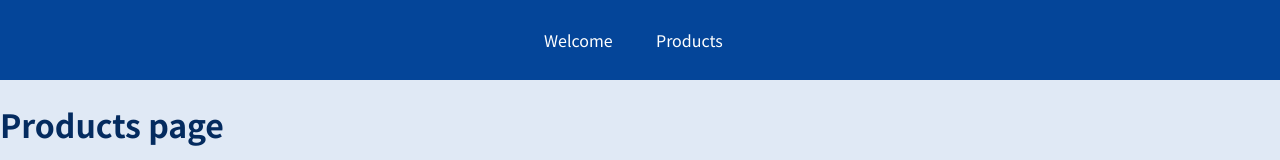
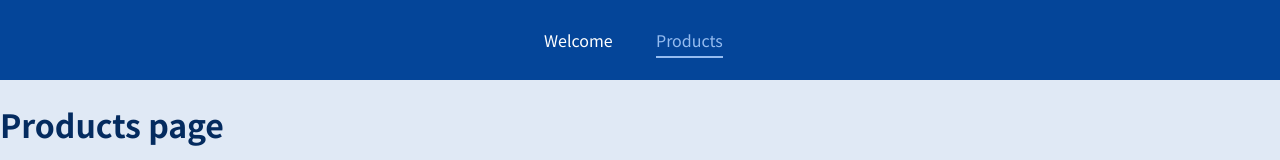
Before and after one commit to AhmadrezaMozaffary/router-react-project, a JavaScript app: page /products in a window 1280 px wide. Shown: the top 160 px of the page. Built offline with nearby package versions, Linux system fonts and the light colour scheme.

Commit message:
Use NavLink component and adding active prop

```diff
--- a/src/components/MainHeader.js
+++ b/src/components/MainHeader.js
@@ -1,4 +1,4 @@
-import { Link } from "react-router-dom";
+import { NavLink } from "react-router-dom";
 
 import classes from "./MainHeader.module.css";
 
@@ -8,10 +8,14 @@
       <nav>
         <ul>
           <li>
-            <Link to="/welcome">Welcome</Link>
+            <NavLink activeClassName={classes.active} to="/welcome">
+              Welcome
+            </NavLink>
           </li>
           <li>
-            <Link to="/products">Products</Link>
+            <NavLink activeClassName={classes.active} to="/products">
+              Products
+            </NavLink>
           </li>
         </ul>
       </nav>
--- a/src/components/MainHeader.module.css
+++ b/src/components/MainHeader.module.css
@@ -34,5 +34,5 @@
 .header a.active {
   color: #95bcf0;
   padding-bottom: 0.25rem;
-  border-bottom: 4px solid #95bcf0;
+  border-bottom: 2px solid #95bcf0;
 }
```
Also changed, not shown: 1 other file (tests, documents, lock files or other folders).
